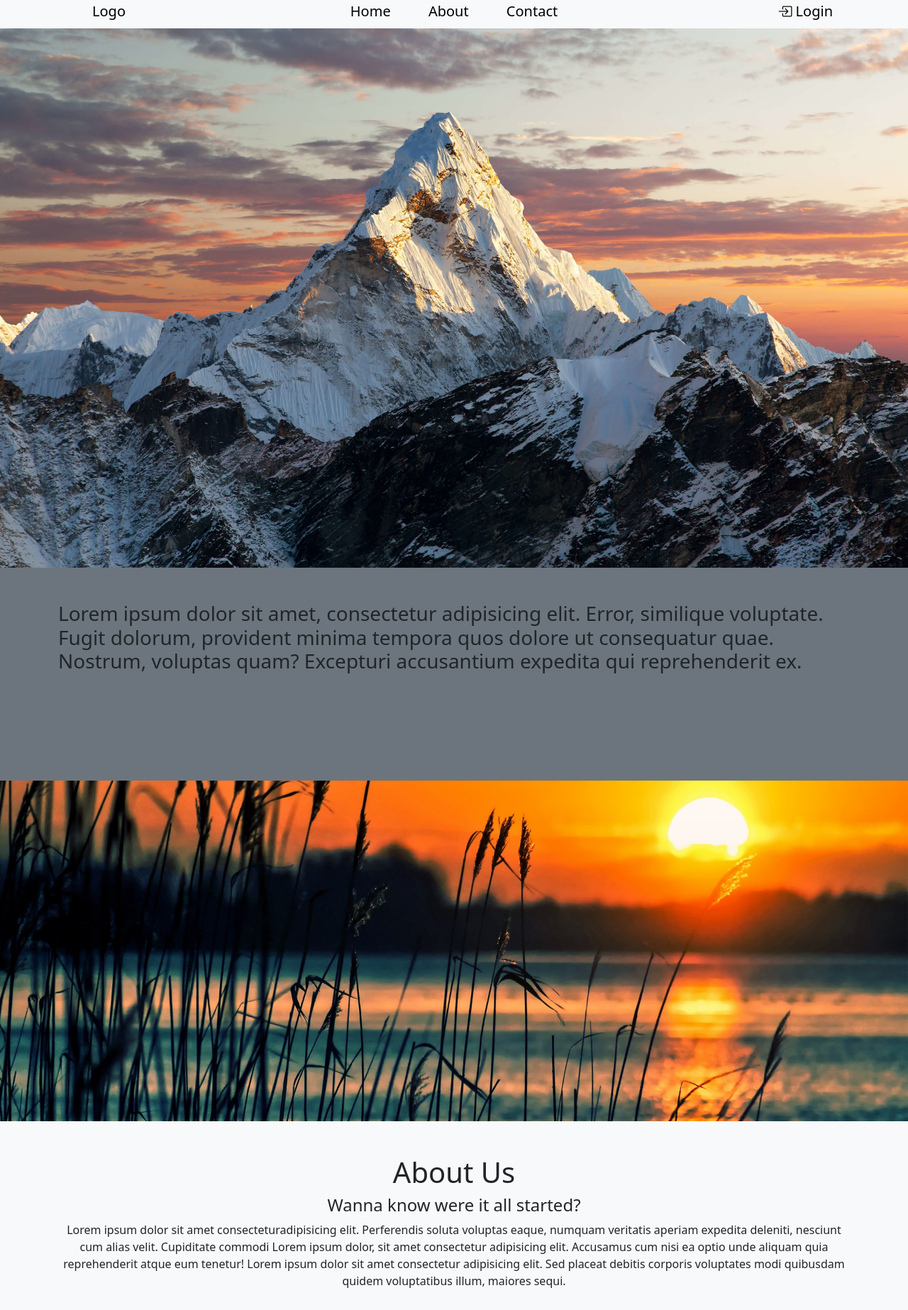
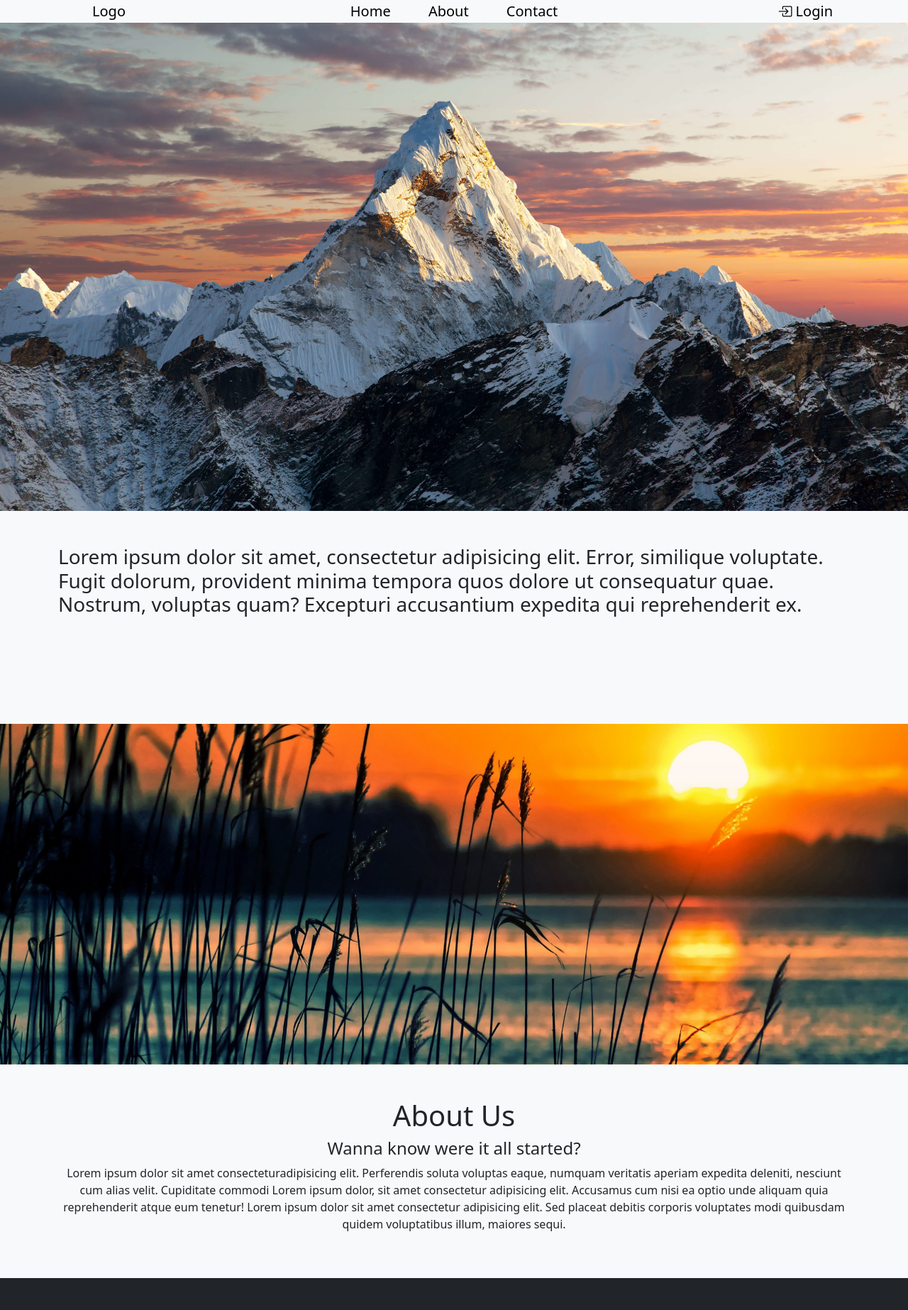
Before and after one commit to TrixDiaz/Admin_Dashboard, a PHP site: page / in a window 1280 px wide. Shown: the top 1846 px of the page at 71% size. Run offline with PHP 8.4, Linux system fonts and the light colour scheme.

Commit message:
change bg for parallax

```diff
--- a/assets/styles/index.php
+++ b/assets/styles/index.php
@@ -20,7 +20,7 @@
      }
      .parallax{
       background-image: url("assets/image/mountain.jpg");
-      min-height: 100vh;
+      min-height: 90vh;
       background-attachment: fixed;
       background-position: center;
       background-repeat: no-repeat;
--- a/index.php
+++ b/index.php
@@ -5,7 +5,7 @@
 <title>Home</title>
 
 
-<nav class="navbar navbar-expand-sm bg-light fixed-top">
+<nav class="navbar navbar-expand-sm py-1 bg-light fixed-top">
   <br>
 <div class="container-fluid">
    <div class="container fixed-top h5">
@@ -39,10 +39,18 @@
 </div>
 </nav>
 
+<section id="home">
+  <div class="parallax">
+      <div class="container">
+          <div class="row">
+            <div class="col">
+            </div>
+          </div>
+      </div>
+  </div>
+</section>
 
-<div class="parallax"></div>
-
-  <div class="container-fluid bg-secondary">
+  <div class="container-fluid bg-light">
     <div class="container">
     <div style="height:300px;">
       <label class="mt-5 h3">Lorem ipsum dolor sit amet, consectetur adipisicing elit. Error, similique
@@ -52,7 +60,9 @@
     </div>
   </div>
 
-<div class="parallax2"></div>
+<div class="parallax2">
+
+</div>
 
 <div class="container-fluid bg-light py-5" align="center">
     <div class="container">
```
